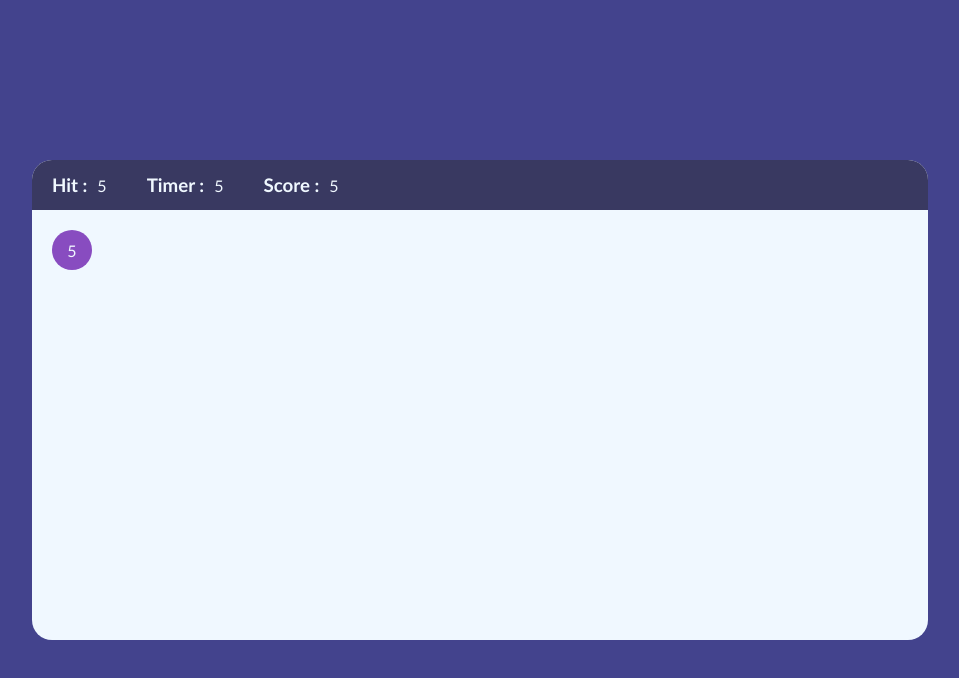
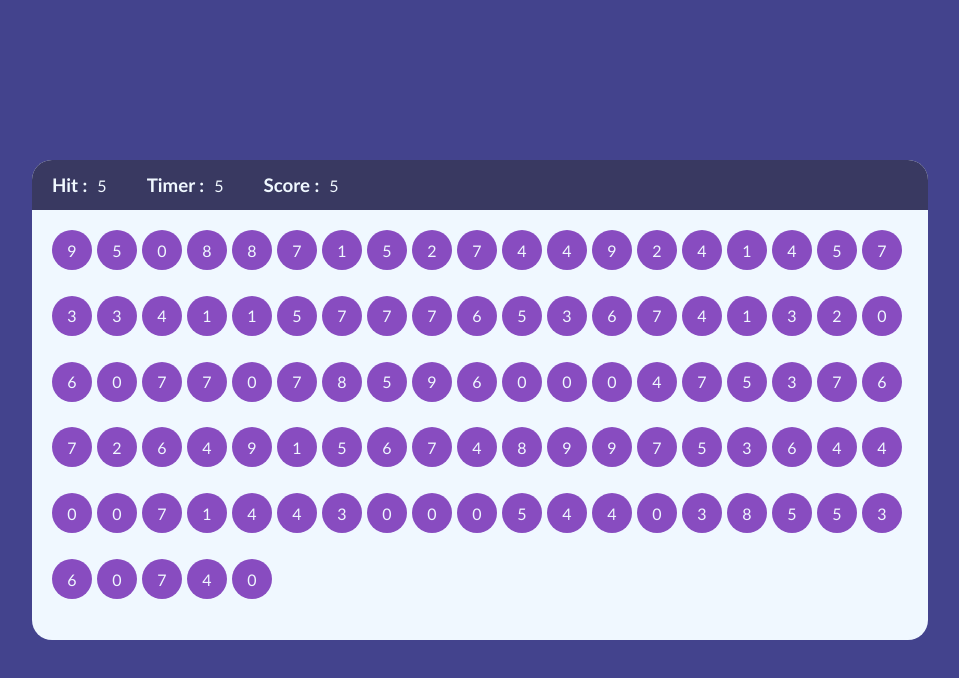
Before and after one commit to Arshdeep1709/Bubble-zone, a plain HTML site: page index.html in a window 1280 px wide. Shown: the whole page, without its empty margins (160-1119 px from the left). Drawn offline with Linux system fonts and the light colour scheme.

Commit message:
Logic to create bubbles with a random value

```diff
--- a/index.html
+++ b/index.html
@@ -69,6 +69,9 @@
             width: 100%;
             height: calc(100% - 50px);
             padding: 20px;
+            display: flex;
+            gap: 5px;
+            flex-wrap: wrap;
         }
 
         .bubble {
@@ -107,12 +110,22 @@
                 </div>
             </div>
             <div class="bottom">
-                <div class="bubble">5</div>
+
             </div>
         </div>
     </div>
 
+<script>
 
+    let bubble = ''
+
+    for(let i=1; i<=100; i++){
+        let randomNum = Math.floor(Math.random()*10)
+        bubble += `<div class="bubble">${randomNum}</div>`
+    }
+    document.querySelector('.bottom').innerHTML = bubble
+
+</script>
 </body>
 
 </html>
```
